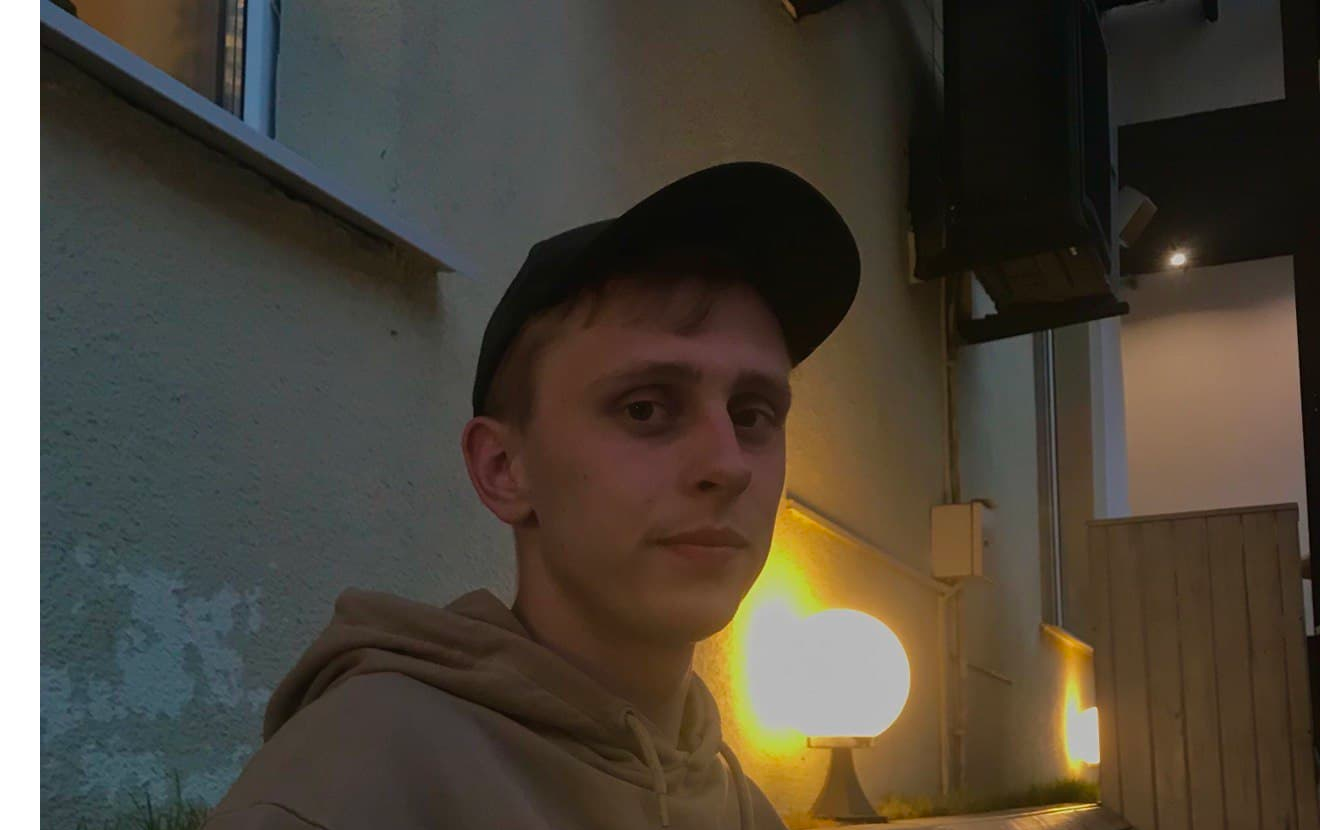
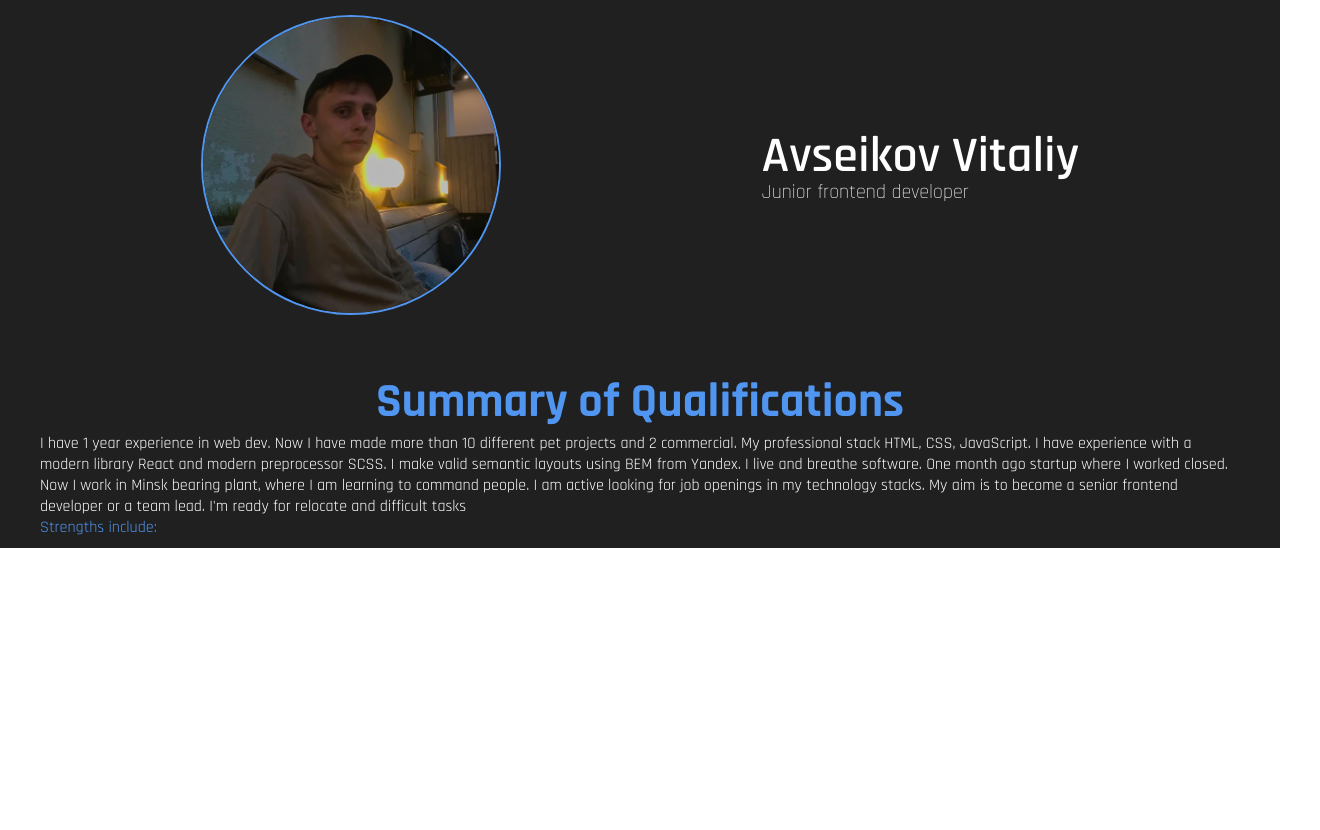
Before and after one commit to qusewen/cv-for-datamola, a plain HTML site: page index.html in a window 1280 px wide. Shown: the top 830 px of the page, 1320 px wide, since content can reach past the window. After the commit the page ends 800 px from the top, so only its background shows below. Drawn offline with Linux system fonts and the light colour scheme.

Commit message:
feat: update file

```diff
--- a/index.html
+++ b/index.html
@@ -4,6 +4,7 @@
     <meta charset="UTF-8">
     <meta http-equiv="X-UA-Compatible" content="IE=edge">
     <meta name="viewport" content="width=device-width, initial-scale=1.0">
+    <link href="https://fonts.googleapis.com/css2?family=Rajdhani:wght@300;400;500;600;700&display=swap" rel="stylesheet">
     <title>Cv Avseikov Vitaliy</title>
     <link rel="stylesheet" href="styles/style.css">
 </head>
@@ -16,13 +17,32 @@
                 </div>
                 <div class="header__info">
                     <h1 class="header__info_title">Avseikov Vitaliy</h1>
-                    <p class="header__info_subtitle"></p>
+                    <p class="header__info_subtitle">Junior frontend developer</p>
                 </div>
             </div>
         </div>
     </header>
-    <main>
-
+    <main class="main">
+        <section class="article">
+            <div class="container">
+                <h2 class="article__summary_title">
+                    Summary of Qualifications
+                </h2>
+                <p class="article__summary_subtitle">
+                    I have 1 year experience in web dev. Now I have made more than 10 different pet projects and 2 commercial. My professional stack HTML, CSS, JavaScript. I have experience with a modern library React and modern preprocessor SCSS. I make valid semantic layouts using BEM from Yandex. I live and breathe software. One month ago startup where I worked closed. Now I work in Minsk bearing plant, where I am learning to command people. I am active looking for job openings in my technology stacks. My aim is to become a senior frontend developer or a team lead. I'm ready for relocate and difficult tasks
+                </p>
+                <a class="article__info-btn" href="##">Strengths include:</a>
+                <pre class="article__summary_subtitle-pre">
+                    •	JavaScript developing
+                    •	Layouts
+                    •	Technical Problems Solving
+                    •	Communication with customers
+                    •	Functional requirements definition
+                    •	People management
+                    •	Project developing using modern framework (React)
+                    </pre>
+            </div>
+        </section>
     </main>
     <footer>
 
--- a/styles/style.css
+++ b/styles/style.css
@@ -1,16 +1,76 @@
+:root{
+    --bg-color-1:  #202020;
+    --bg-color-2: #202020;
+    --bg-color-3:#202020;
+    --bg-color-4:#101010;
+    --text-color-1: #5096F1;
+    --text-color-2: #FFFFFF;
+    --text-color-3:#5096F1;
+    --text-hover-1: rgb(108, 223, 114);
+}
 *{
     margin: 0;
     padding: 0;
     box-sizing: border-box;
+    font-family: 'Rajdhani', sans-serif;
+
 }
-
-:root{
-    -bg-color-1: radial-gradient(100% 100% at 0% 100%, #5096F1 0%, #202020 100%);
-    -text-color-1: #5096F1;
-    -text-color-2: #FFFFFF;
-}
-
 .container{
     margin: 0 auto;
     max-width: 1200px;
 }
+.header{
+    padding: 15px 30px 40px;
+    background: var(--bg-color-1);
+}
+.header__body{
+    display: flex;
+    align-items: center;
+    justify-content: space-evenly
+
+}
+.header__photo_img{
+    width: 300px;
+    border-radius: 50%;
+    border: 2px solid #5096F1;
+}
+.header__info_title{
+    font-weight: 600;
+    font-size: 50px;
+    line-height: 48px;
+    color: var(--text-color-2);
+}
+.header__info_subtitle{
+    font-weight: 300;
+    font-size: 20px;
+    line-height: 24px;
+    color: var(--text-color-2);
+}
+.header__photo{
+    margin-right: 100px;
+}
+.article{
+    background: var(--bg-color-2);
+    padding: 10px 20px;
+}
+.article__summary_title{
+    color: var(--text-color-1);
+    text-align: center;
+    font-size: 3em;
+}
+.article__summary_subtitle,
+.article__summary_subtitle-pre{
+    color: var(--text-color-2);
+    font-size: 1em;
+}
+.article__summary_subtitle-pre{
+    display: none;
+}
+.article__info-btn{
+    text-decoration: none;
+    color: var(--text-color-3);
+    transition: 0.2s linear;
+}
+.article__info-btn:hover{
+    color:var(--text-hover-1) ;
+}
```
